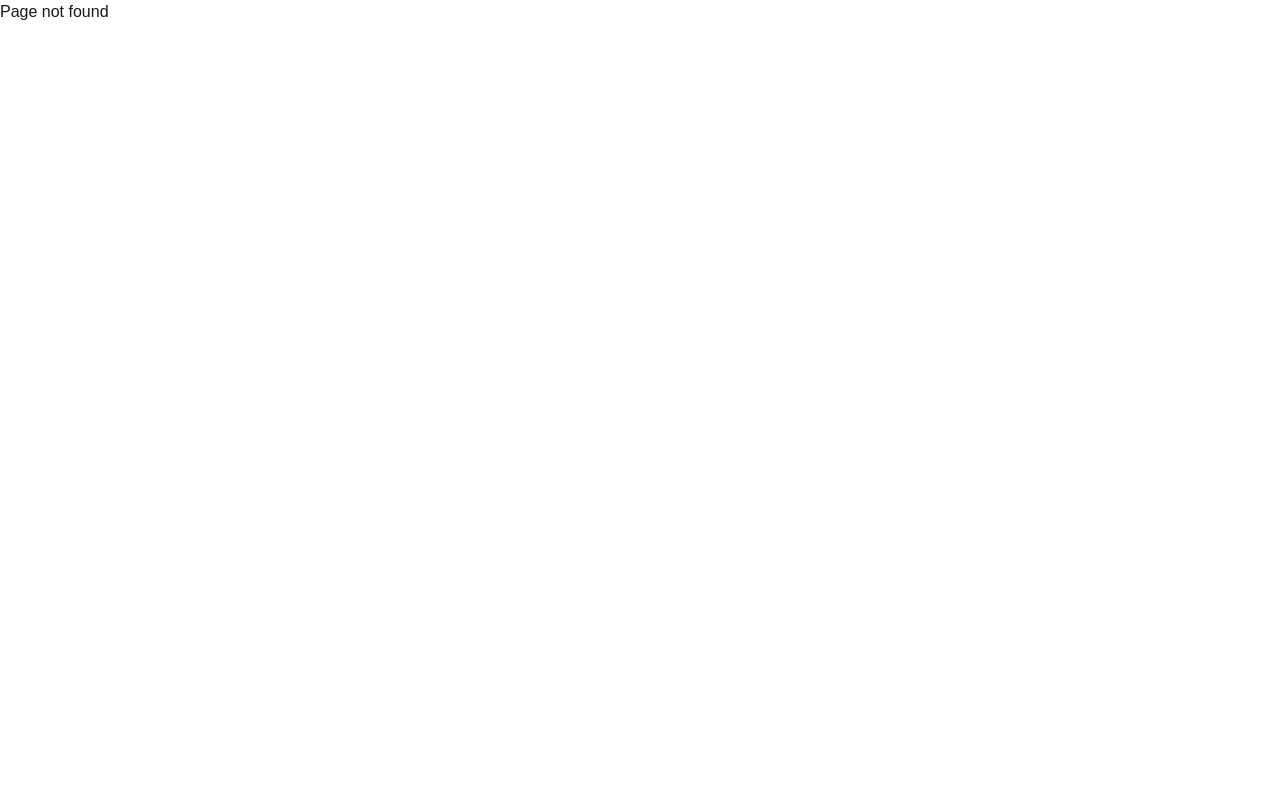
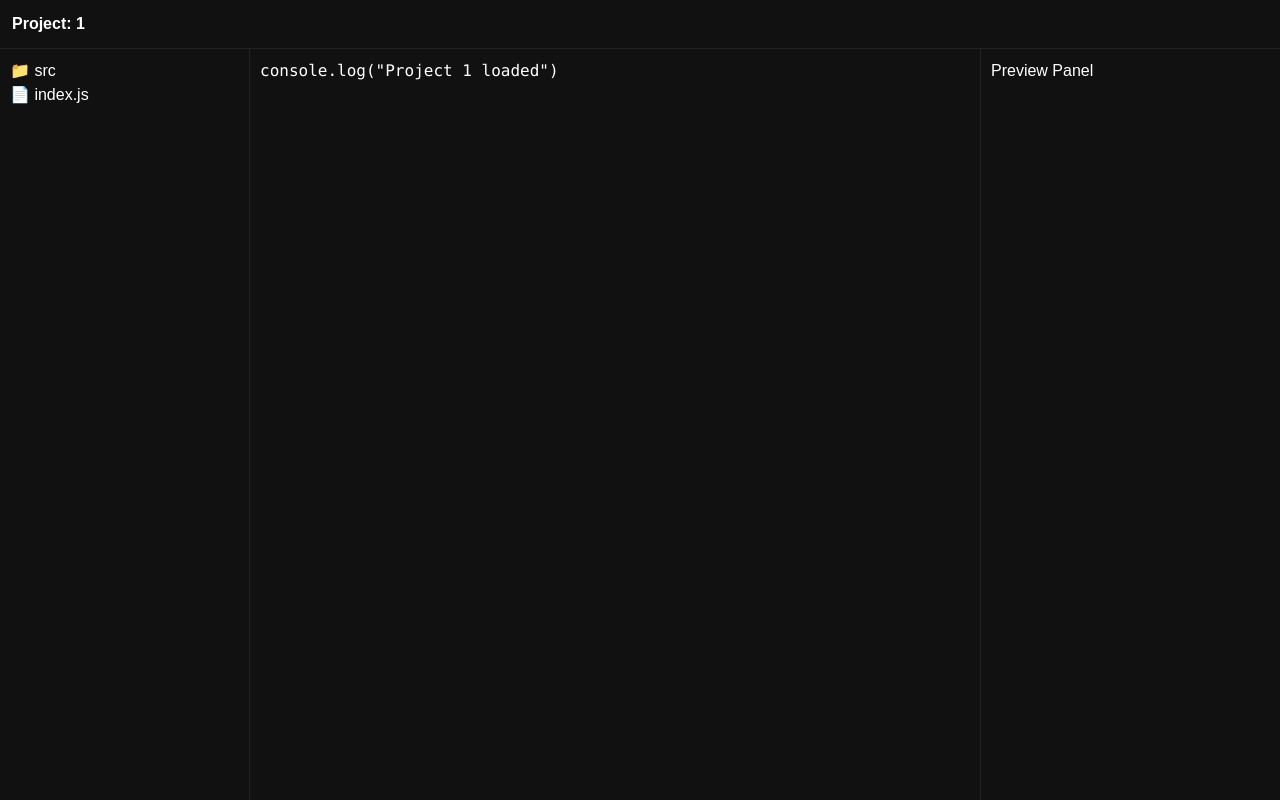
Before and after one commit to Machinedog1/machinedog-dev, a Next.js app: page /project/1 in a window 1280 px wide. Before the commit this address had no page. Built offline with nearby package versions, Linux system fonts and the light colour scheme.

Commit message:
add project page

```diff
--- /dev/null
+++ b/app/project/[id]/page.tsx
@@ -0,0 +1,74 @@
+"use client";
+
+import { useParams } from "next/navigation";
+
+export default function ProjectPage() {
+  const params = useParams();
+
+  // Prevent crash while loading params
+  if (!params || !params.id) {
+    return <div style={{ color: "white", padding: 20 }}>Loading...</div>;
+  }
+
+  const id = params.id as string;
+
+  return (
+    <div
+      style={{
+        height: "100vh",
+        display: "flex",
+        flexDirection: "column",
+        background: "#111",
+        color: "white",
+      }}
+    >
+      {/* Top Bar */}
+      <div
+        style={{
+          padding: 12,
+          borderBottom: "1px solid #222",
+          fontWeight: "bold",
+        }}
+      >
+        Project: {id}
+      </div>
+
+      {/* Main Layout */}
+      <div style={{ flex: 1, display: "flex" }}>
+
+        {/* File Tree */}
+        <div
+          style={{
+            width: 250,
+            borderRight: "1px solid #222",
+            padding: 10,
+          }}
+        >
+          <div>📁 src</div>
+          <div>📄 index.js</div>
+        </div>
+
+        {/* Editor */}
+        <div
+          style={{
+            flex: 1,
+            padding: 10,
+          }}
+        >
+          <pre>{`console.log("Project ${id} loaded")`}</pre>
+        </div>
+
+        {/* Preview */}
+        <div
+          style={{
+            width: 300,
+            borderLeft: "1px solid #222",
+            padding: 10,
+          }}
+        >
+          Preview Panel
+        </div>
+      </div>
+    </div>
+  );
+}
```
